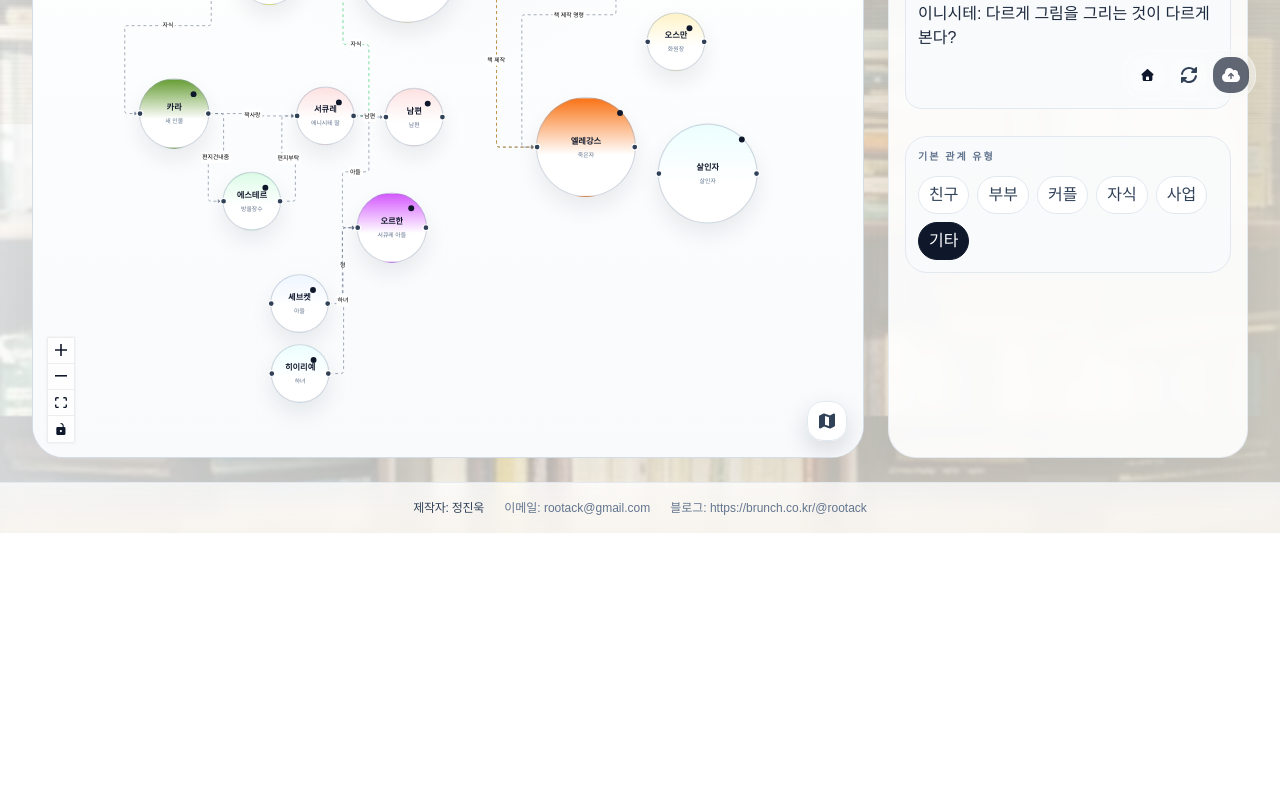
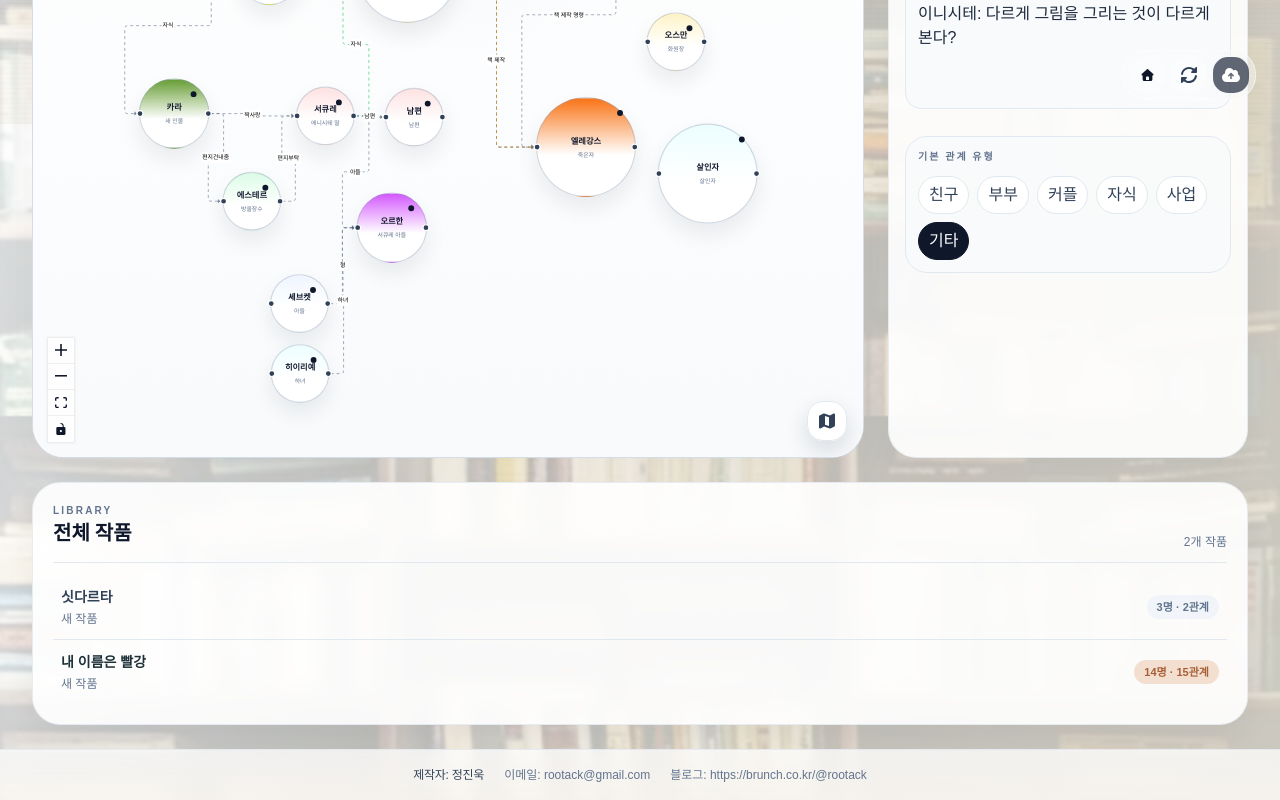
Before and after one commit to worldbookmap/readingbook, a Next.js app: page /characters in a window 1280 px wide. Shown: the part 676-1476 px from the top of the page. Before the commit the page ends 1209 px from the top, so only its background shows below. Built offline with nearby package versions, Linux system fonts and the light colour scheme.

Commit message:
feat: add work and document library lists

```diff
--- a/src/components/character-map-client.tsx
+++ b/src/components/character-map-client.tsx
@@ -1175,6 +1175,38 @@ export function CharacterMapClient({ library, defaultWorkId }: Props) {
         </div>
       </aside>
 
+      <section className="col-span-full rounded-[28px] border border-slate-200/80 bg-white/90 p-5 shadow-[0_12px_30px_rgba(15,23,42,0.05)] backdrop-blur-sm">
+        <div className="flex items-end justify-between gap-3 border-b border-slate-200 pb-3">
+          <div>
+            <p className="text-[10px] font-semibold uppercase tracking-[0.22em] text-slate-500">Library</p>
+            <h2 className="mt-1 text-xl font-semibold text-slate-900">전체 작품</h2>
+          </div>
+          <span className="text-xs text-slate-500">{works.length}개 작품</span>
+        </div>
+        <div className="mt-3 divide-y divide-slate-200">
+          {works.map((work) => {
+            const isActive = work.id === selectedWorkId;
+
+            return (
+              <button
+                key={work.id}
+                type="button"
+                onClick={() => setSelectedWorkId(work.id)}
+                className={`flex w-full items-center justify-between gap-4 px-2 py-3 text-left transition hover:bg-slate-50 ${isActive ? "text-[#1e3038]" : "text-slate-700"}`}
+              >
+                <span className="min-w-0">
+                  <span className="block truncate text-sm font-semibold">{work.titleKo ?? work.title}</span>
+                  <span className="mt-1 block truncate text-xs text-slate-500">{work.author ?? "작가 정보 없음"}</span>
+                </span>
+                <span className={`shrink-0 rounded-full px-2.5 py-1 text-[11px] font-semibold ${isActive ? "bg-[#f2dfd0] text-[#a85f35]" : "bg-slate-100 text-slate-500"}`}>
+                  {work.seed.nodes.length}명 · {work.seed.relationships.length}관계
+                </span>
+              </button>
+            );
+          })}
+        </div>
+      </section>
+
       <FloatingSyncMenu saveMessage={saveMessage} onRefresh={refreshFromGithub} onSave={saveToGithub} />
 
       {isDetailModalOpen && (selectedNode || selectedEdge) && (
--- a/src/components/keyword-mindmap.tsx
+++ b/src/components/keyword-mindmap.tsx
@@ -1004,6 +1004,38 @@ export function KeywordMindmap() {
         )}
       </aside>
 
+      <section className="col-span-full rounded-[28px] border border-slate-200/80 bg-white/90 p-5 shadow-[0_12px_30px_rgba(15,23,42,0.05)] backdrop-blur-sm">
+        <div className="flex items-end justify-between gap-3 border-b border-slate-200 pb-3">
+          <div>
+            <p className="text-[10px] font-semibold uppercase tracking-[0.22em] text-slate-500">Library</p>
+            <h2 className="mt-1 text-xl font-semibold text-slate-900">전체 문서</h2>
+          </div>
+          <span className="text-xs text-slate-500">{documents.length}개 문서</span>
+        </div>
+        <div className="mt-3 divide-y divide-slate-200">
+          {documents.map((document) => {
+            const isActive = document.id === selectedDocumentId;
+
+            return (
+              <button
+                key={document.id}
+                type="button"
+                onClick={() => loadDocument(document.id)}
+                className={`flex w-full items-center justify-between gap-4 px-2 py-3 text-left transition hover:bg-slate-50 ${isActive ? "text-[#1e3038]" : "text-slate-700"}`}
+              >
+                <span className="min-w-0">
+                  <span className="block truncate text-sm font-semibold">{document.title}</span>
+                  <span className="mt-1 block truncate text-xs text-slate-500">{document.nodes.length}개 키워드 · {document.edges.length}개 연결</span>
+                </span>
+                <span className={`shrink-0 rounded-full px-2.5 py-1 text-[11px] font-semibold ${isActive ? "bg-[#f2dfd0] text-[#a85f35]" : "bg-slate-100 text-slate-500"}`}>
+                  {new Date(document.updatedAt).toLocaleDateString("ko-KR")}
+                </span>
+              </button>
+            );
+          })}
+        </div>
+      </section>
+
       <FloatingSyncMenu saveMessage={saveMessage} onRefresh={refreshFromGithub} onSave={saveCurrentDocument} />
     </div>
   );
--- a/src/components/story-event-timeline.tsx
+++ b/src/components/story-event-timeline.tsx
@@ -1335,6 +1335,38 @@ export function StoryEventTimeline() {
                 <FontAwesomeIcon icon={faMap} />
               </button>
           </div>
+        </div>
+      </section>
+
+      <section className="rounded-[28px] border border-slate-200/80 bg-white/90 p-5 shadow-[0_12px_30px_rgba(15,23,42,0.05)] backdrop-blur-sm">
+        <div className="flex items-end justify-between gap-3 border-b border-slate-200 pb-3">
+          <div>
+            <p className="text-[10px] font-semibold uppercase tracking-[0.22em] text-slate-500">Library</p>
+            <h2 className="mt-1 text-xl font-semibold text-slate-900">전체 작품</h2>
+          </div>
+          <span className="text-xs text-slate-500">{orderedWorks.length}개 작품</span>
+        </div>
+        <div className="mt-3 divide-y divide-slate-200">
+          {orderedWorks.map((work) => {
+            const isActive = work.id === selectedWorkId;
+
+            return (
+              <button
+                key={work.id}
+                type="button"
+                onClick={() => setSelectedWorkId(work.id)}
+                className={`flex w-full items-center justify-between gap-4 px-2 py-3 text-left transition hover:bg-slate-50 ${isActive ? "text-[#1e3038]" : "text-slate-700"}`}
+              >
+                <span className="min-w-0">
+                  <span className="block truncate text-sm font-semibold">{work.titleKo ?? work.title}</span>
+                  <span className="mt-1 block truncate text-xs text-slate-500">{work.author ?? "작가 정보 없음"}</span>
+                </span>
+                <span className={`shrink-0 rounded-full px-2.5 py-1 text-[11px] font-semibold ${isActive ? "bg-[#f2dfd0] text-[#a85f35]" : "bg-slate-100 text-slate-500"}`}>
+                  {work.events.length}개 사건
+                </span>
+              </button>
+            );
+          })}
         </div>
       </section>
 
```
